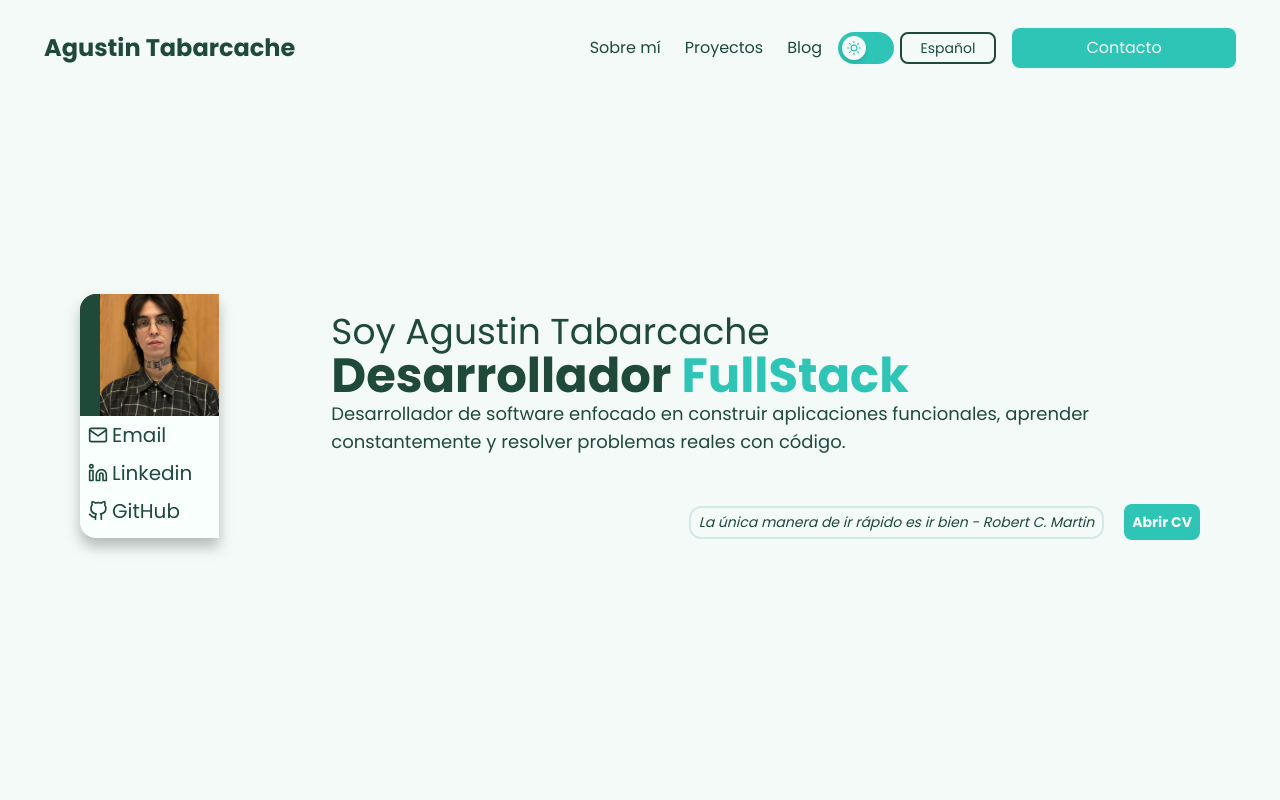
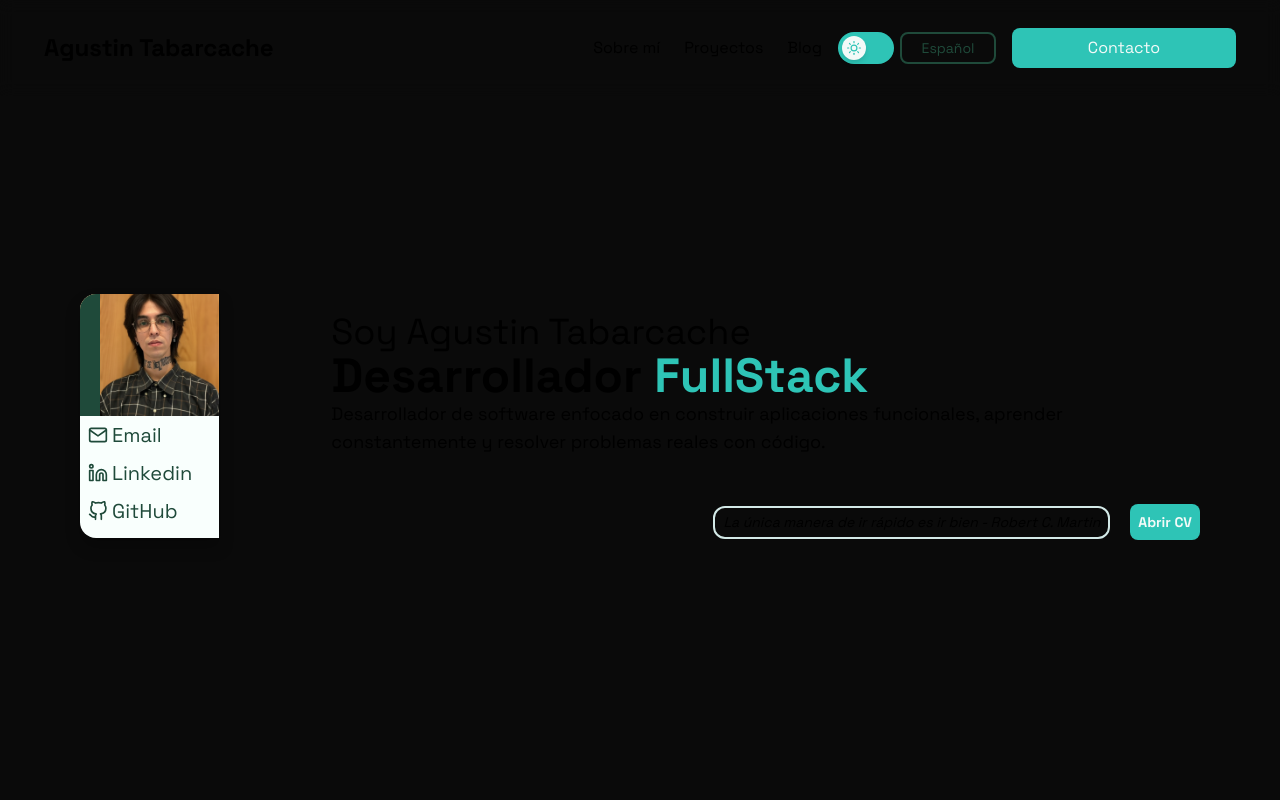
Before and after one commit to Agustin742/Portfolio, a Next.js app: page / in a window 1280 px wide. Shown: the top 800 px of the page. Built offline with nearby package versions, Linux system fonts and the light colour scheme.

Commit message:
feat: add design tokens and typography system

```diff
--- a/app/globals.css
+++ b/app/globals.css
@@ -2,6 +2,43 @@
 
 @custom-variant dark (&:where(.dark, .dark *));
 
+@theme {
+  /* Fuentes (resueltas desde next/font vía variables en <html>) */
+  --font-sans:  var(--font-space-grotesk), sans-serif;
+  --font-mono:  var(--font-space-mono), monospace;
+  --font-serif: var(--font-instrument-serif), serif;
+
+  /* Colores — modo oscuro (valores base del template) */
+  --color-bg:        #0A0A0A;
+  --color-bg-card:   #0E0D0C;
+  --color-bg-warm:   #17110A;
+  --color-text:      #EDE8E1;
+  --color-muted:     #9b948b;
+  --color-faint:     #6a635b;
+  --color-border:    #2b2622;
+  --color-accent:    #EE8033;
+  --color-accent-hi: #ff9446;
+
+  /* Colores — modo claro */
+  --color-bg-light:        #FAFAF8;
+  --color-bg-card-light:   #F3F1EE;
+  --color-bg-warm-light:   #FDF6EE;
+  --color-text-light:      #1A1714;
+  --color-muted-light:     #6b6560;
+  --color-faint-light:     #9b948b;
+  --color-border-light:    #E2DDD8;
+
+  /* Animaciones globales */
+  --animate-blink:       blink 1.4s infinite;
+  --animate-marquee:     marquee 26s linear infinite;
+  --animate-scrollpulse: scrollpulse 1.6s infinite;
+}
+
+@keyframes blink       { 0%,49%{opacity:1} 50%,100%{opacity:0} }
+@keyframes marquee     { from{transform:translateX(0)} to{transform:translateX(-50%)} }
+@keyframes scrollpulse { 0%{transform:translateY(0);opacity:0} 50%{opacity:1} 100%{transform:translateY(11px);opacity:0} }
+
+/* TODO: eliminar cuando se migre components/sections/StudiesCarrousel.tsx (RFC posterior) */
 @keyframes carousel {
   from {
     transform: translateX(0);
@@ -11,10 +48,12 @@
   }
 }
 
+/* TODO: eliminar cuando se migre components/sections/StudiesCarrousel.tsx (RFC posterior) */
 .animate-carousel {
   animation: carousel 30s linear infinite;
 }
 
+/* TODO: eliminar cuando se migre components/sections/StudiesCarrousel.tsx (RFC posterior) */
 @keyframes gradient-slide {
   0% {
     background-position: 0% 50%;
@@ -24,6 +63,7 @@
   }
 }
 
+/* TODO: eliminar cuando se migre components/sections/StudiesCarrousel.tsx (RFC posterior) */
 .bg-animated-gradient {
   background: linear-gradient(
     90deg,
--- a/app/layout.tsx
+++ b/app/layout.tsx
@@ -1,10 +1,38 @@
-import { Poppins } from 'next/font/google'
+import type { Metadata } from 'next'
+import { Space_Grotesk, Space_Mono, Instrument_Serif } from 'next/font/google'
 import { ThemeProvider } from '@/context'
 import { LanguageProvider } from '@/context/LanguageProvider'
 import './globals.css'
 import Navbar from '@/components/layout/NavBar'
 
-const poppins = Poppins({ weight: ['300', '400', '700', '900'], subsets: ['latin'] })
+const spaceGrotesk = Space_Grotesk({
+  weight: ['400', '500', '600', '700'],
+  subsets: ['latin'],
+  display: 'swap',
+  variable: '--font-space-grotesk',
+})
+
+const spaceMono = Space_Mono({
+  weight: ['400', '700'],
+  style: ['normal', 'italic'],
+  subsets: ['latin'],
+  display: 'swap',
+  variable: '--font-space-mono',
+})
+
+const instrumentSerif = Instrument_Serif({
+  weight: ['400'],
+  style: ['normal', 'italic'],
+  subsets: ['latin'],
+  display: 'swap',
+  variable: '--font-instrument-serif',
+})
+
+export const metadata: Metadata = {
+  title: 'Agustín Tabarcache — Full Stack Developer',
+  description:
+    'Portfolio de Agustín Tabarcache, desarrollador Full Stack. Proyectos, experiencia y formación en desarrollo web.',
+}
 
 export default function RootLayout({
   children,
@@ -12,10 +40,13 @@ export default function RootLayout({
   children: React.ReactNode
 }) {
   return (
-    <html lang="es">
+    <html
+      lang="es"
+      className={`${spaceGrotesk.variable} ${spaceMono.variable} ${instrumentSerif.variable}`}
+    >
       <LanguageProvider>
         <ThemeProvider>
-          <body className={`${poppins.className} text-[#1F4A3A] dark:text-[#CFEAE4] bg-[#F3FAF8] dark:bg-[#162c26] transition-colors pt-24`}>
+          <body className="font-sans bg-[#0A0A0A] dark:bg-[#0A0A0A] transition-colors pt-24">
             <Navbar />
             {children}
           </body>
```
Also changed, not shown: 1 other file (tests, documents, lock files or other folders).
